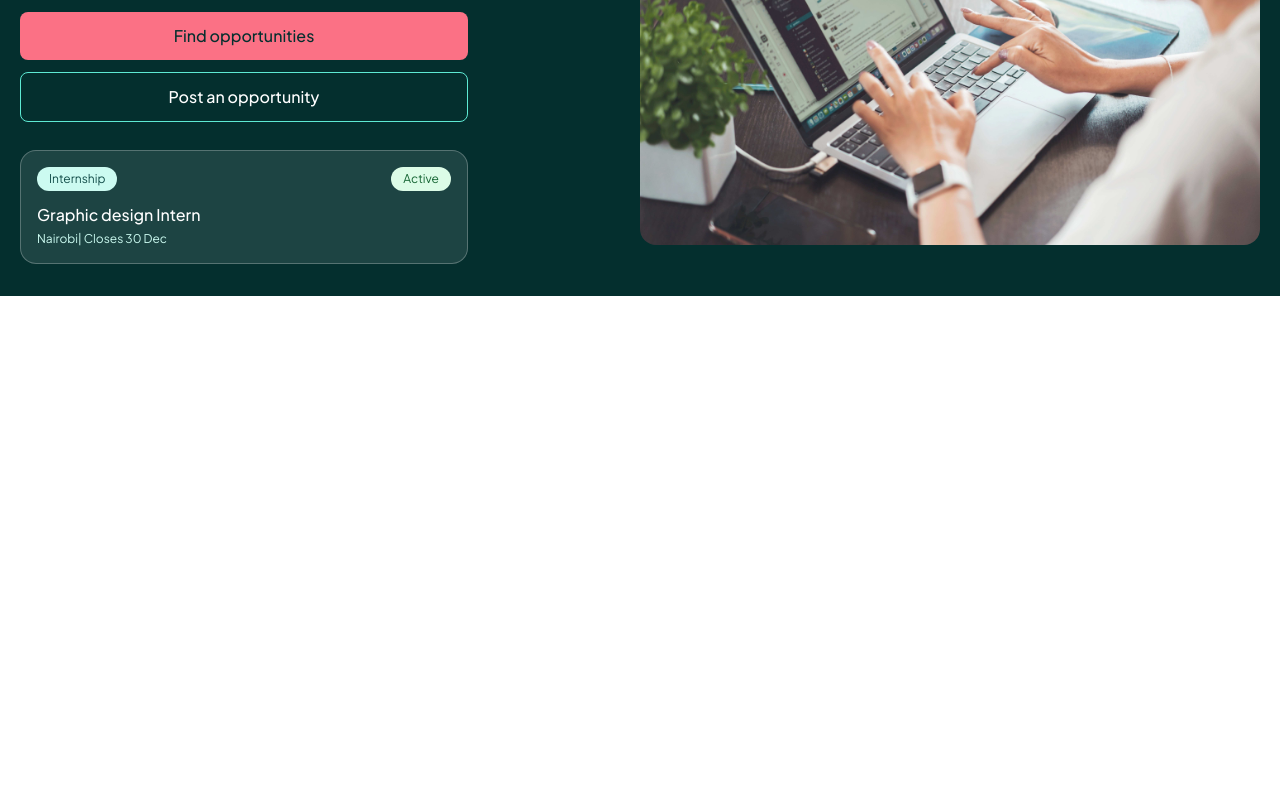
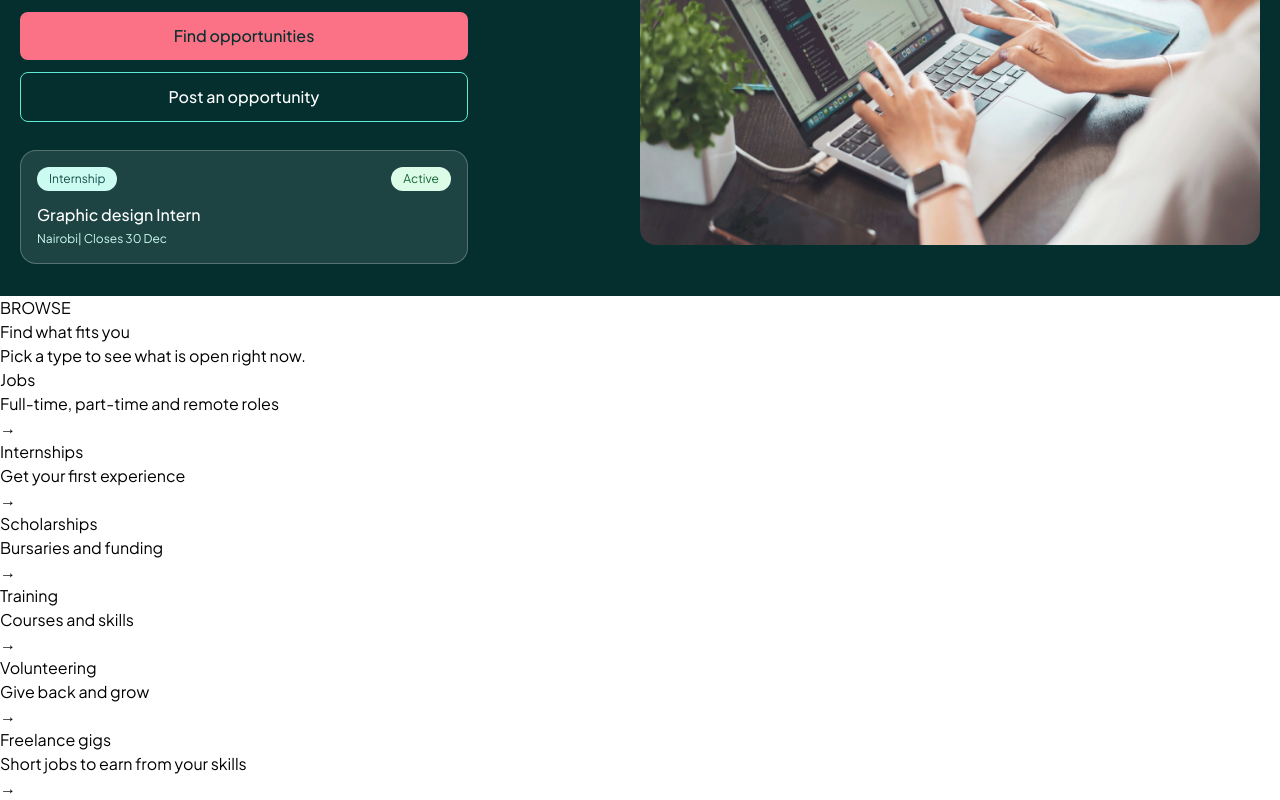
Before and after one commit to sabihaalalji/pathly, a React (Vite) app: page / in a window 1280 px wide. Shown: the part 246-1046 px from the top of the page. Before the commit the page ends 800 px from the top, so only its background shows below. Built offline with nearby package versions, Linux system fonts and the light colour scheme.

Commit message:
Save my work

```diff
--- a/src/pages/Home.jsx
+++ b/src/pages/Home.jsx
@@ -2,7 +2,8 @@ import heroImg from "../assets/herobg.jpg";
 
 export default function Home() {
   return (
-    // hero section
+    <>
+
     <section className="bg-[#042F2E] px-5 py-8 text-white ">
         <div className="flex flex-col gap-8 md:flex-row md:items-center md:justify-between">
         <div className="max-w-md">
@@ -36,9 +37,51 @@ export default function Home() {
 
     </section>
 
-// how it works step
 
+<section>
+  <p>BROWSE</p>
+  <h2>Find what fits you</h2>
+  <p>Pick a type to see what is open right now.</p>
 
+  <div>
+    <div>
+      <h3>Jobs</h3>
+      <p>Full-time, part-time and remote roles</p>
+      <span>→</span>
+    </div>
 
+    <div>
+      <h3>Internships</h3>
+      <p>Get your first experience</p>
+      <span>→</span>
+    </div>
+
+    <div>
+      <h3>Scholarships</h3>
+      <p>Bursaries and funding</p>
+      <span>→</span>
+    </div>
+
+    <div>
+      <h3>Training</h3>
+      <p>Courses and skills</p>
+      <span>→</span>
+    </div>
+
+    <div>
+      <h3>Volunteering</h3>
+      <p>Give back and grow</p>
+      <span>→</span>
+    </div>
+
+    <div>
+      <h3>Freelance gigs</h3>
+      <p>Short jobs to earn from your skills</p>
+      <span>→</span>
+    </div>
+  </div>
+</section>
+
+</>
   );
 }
```
